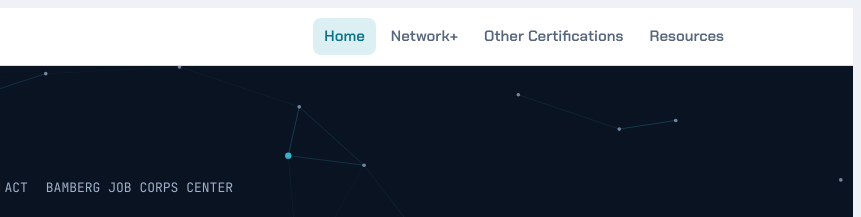
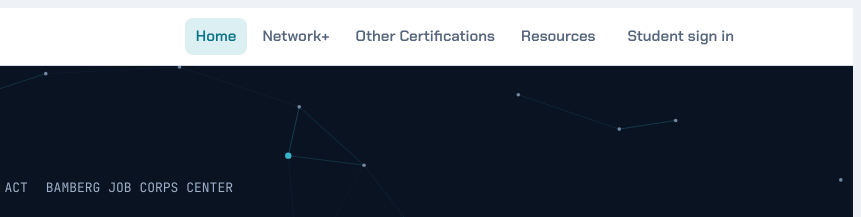
Before and after one commit to xrcomptechbjcc-arch/trade-practice-staging, a plain HTML site: page index.html in a window 1280 px wide. Shown: the top 217 px of the page, 419-1280 px from the left. Drawn offline with Linux system fonts and the light colour scheme.

Commit message:
Update index.html

```diff
--- a/index.html
+++ b/index.html
@@ -399,7 +399,7 @@ body.exam-mode footer{display:none}
    ============================================================ */
 const CONFIG = {
   endpoint: "",      // (legacy) Apps Script EMAIL url — used only until the accounts backend is set
-  apiEndpoint: ""    // Apps Script DATA backend Web app url (/exec) — enables student accounts, progress, dashboard
+  apiEndpoint: "https://script.google.com/macros/s/AKfycbyVyH3yl1ZVEFb4nuR1rVOs2bbJA8gYb3cKeSwqzLY8IBvpOVz0u-D9gBVtyKSBO0KrJQ/exec"    // Apps Script DATA backend Web app url (/exec) — enables student accounts, progress, dashboard
 };
 const PASS_MARK = 80;              // unit and full practice exams
 const PASS_MARK_SUBUNIT = 75;      // sub-unit tests: 15 of 20 correct
```
